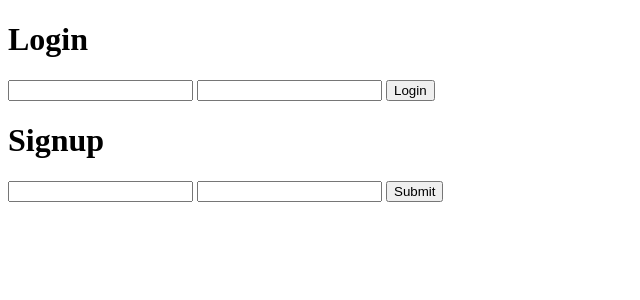
After one commit to QiqeMtz/Python_WebProjects, a Django app: page /login/ in a window 1280 px wide. The commit adds this page. Shown: the top 300 px of the page, without its empty margins (0-640 px from the left). Run offline with Django 3.2, Linux system fonts and the light colour scheme.

Commit message:
[add] Login module and its functionality added to the application

```diff
--- a/OnlineStore/Shoppy/products/urls.py
+++ b/OnlineStore/Shoppy/products/urls.py
@@ -1,8 +1,12 @@
 from django.conf.urls import url
 from . import views
+from django.contrib.auth import views as auth_views
+
 urlpatterns = [
+    url(r'^login/$', views.auth_login, name='authentication'),
+    url(r'^logout$', auth_views.logout, {'next_page': '/'} , name='logout'),
     url(r'^$', views.ProductList.as_view() , name='hello'),
     # Forma de decir - a partir de mi url root, /producto/ una primary key que contiene sólo números del 0 al 9
     url(r'^product/(?P<pk>[0-9]+)/$', views.ProductDetail.as_view(), name='detail'),
-    url(r'^product/new', views.new_product, name='new_product'),
+    url(r'^product/new', views.new_product, name='new'),
 ]
--- a/OnlineStore/Shoppy/products/views.py
+++ b/OnlineStore/Shoppy/products/views.py
@@ -1,9 +1,12 @@
 from django.http import HttpResponse, HttpResponseRedirect
 from django.template import loader
-from django.shortcuts import render, get_object_or_404
+from django.shortcuts import render, get_object_or_404, redirect
 
 from django.views.generic import ListView
 from django.views.generic.detail import DetailView
+
+from django.contrib.auth import authenticate, login
+from django.contrib.auth.models import User
 
 from .models import Product
 from .forms import ProductForm
@@ -47,6 +50,22 @@ def new_product(request):
     }
     return HttpResponse(template.render(context, request))
 
+def auth_login(request):
+    if request.method == 'POST':
+        action = request.POST.get('action', None)
+        username = request.POST.get('username', None)
+        password = request.POST.get('password', None)
+
+        if action== 'signup':
+            user = User.objects.create_user(username=username,
+                                            password=password)
+            user.save()
+        elif action == 'login':
+            user = authenticate(username=username, password=password)
+            login(request, user)
+            return redirect('/')
+    context = {}
+    return render(request, 'login/login.html', context)
 # using class based views
 class ProductList(ListView):
     model = Product
--- /dev/null
+++ b/OnlineStore/Shoppy/templates/login/login.html
@@ -0,0 +1,30 @@
+<!DOCTYPE html>
+<html lang="en">
+<head>
+    <meta charset="UTF-8">
+    <meta name="viewport" content="width=device-width, initial-scale=1.0">
+    <meta http-equiv="X-UA-Compatible" content="ie=edge">
+    <title>Login</title>
+</head>
+<body>
+    <h1>Login</h1>
+    <form action="" method="post">
+        {% csrf_token %}
+        <input type="hidden" name="action" value="login">
+        <input type="text" name="username">
+        <input type="text" name="password">
+
+        <button type="submit">Login</button>
+    </form>
+
+    <h1>Signup</h1>
+    <form action="" method="post">
+        {% csrf_token %}
+        <input type="hidden" name="action" value="signup">
+        <input type="text" name="username">
+        <input type="text" name="password">
+
+        <button type="submit">Submit</button>
+    </form>
+</body>
+</html>
```
Also changed, not shown: OnlineStore/Shoppy/templates/products/product_list.html (+6 -1 lines), OnlineStore/Shoppy/media/IMG_0018.jpg (added).
